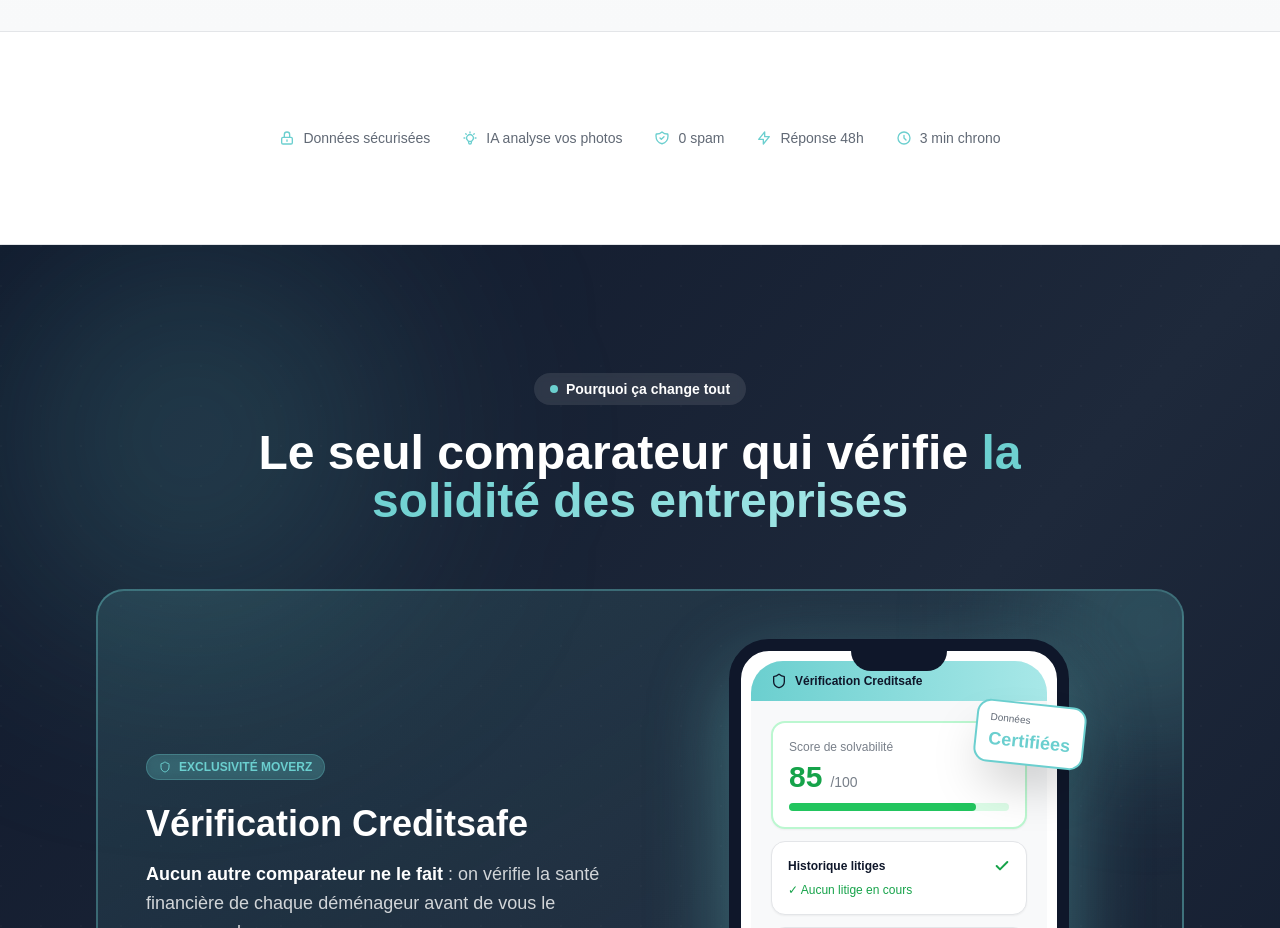
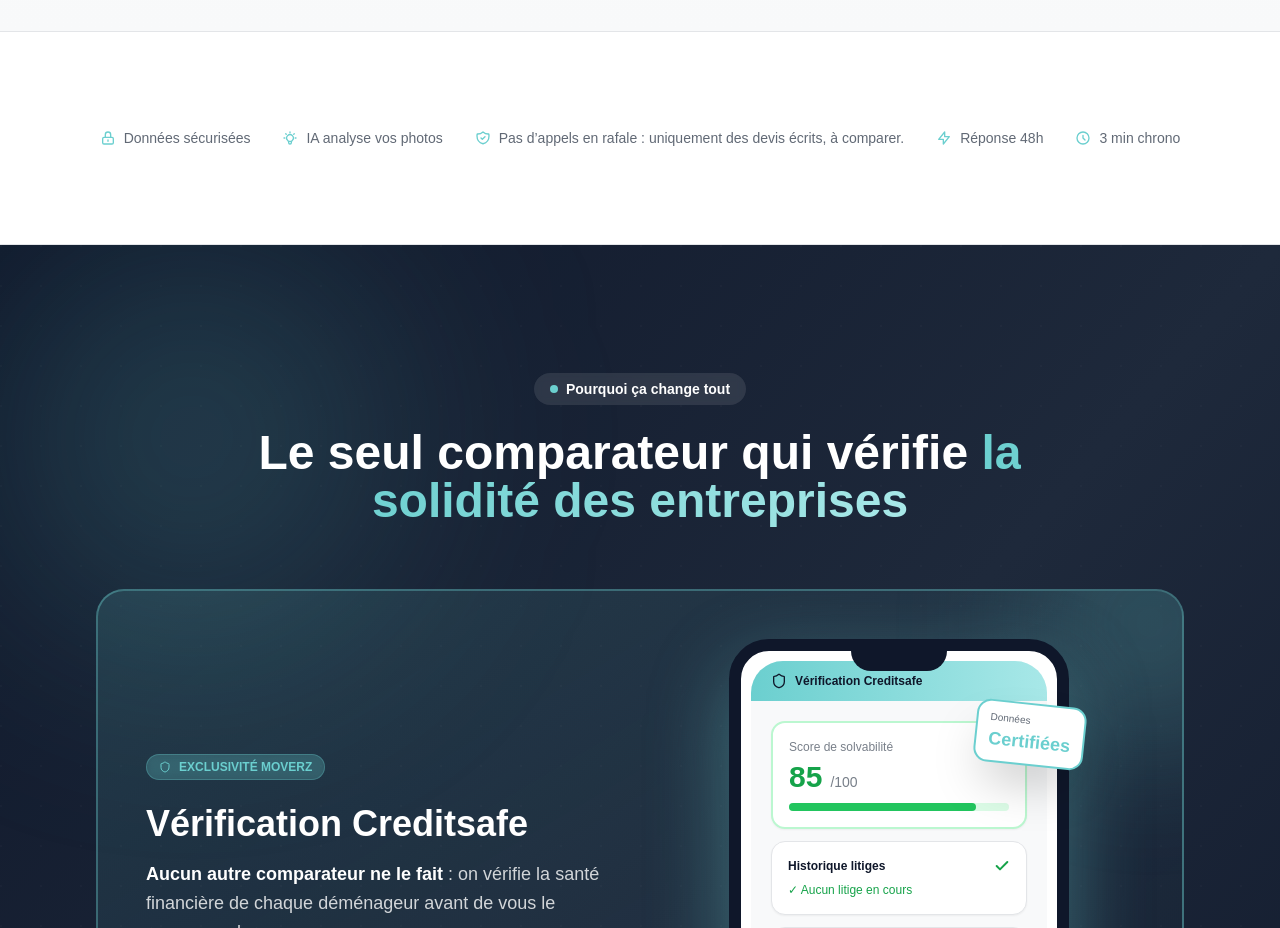
Before and after one commit to gdetaisne/moverz-fr, a Next.js app: page / in a window 1280 px wide. Shown: the part 3920-4848 px from the top of the page. Built offline with nearby package versions, Linux system fonts and the light colour scheme; a web font is replaced by a local one.

Commit message:
Replace '0 spam' trust signal with no-calls copy

```diff
--- a/components/TrustSignals.tsx
+++ b/components/TrustSignals.tsx
@@ -26,7 +26,7 @@ export default function TrustSignals() {
           <path strokeLinecap="round" strokeLinejoin="round" d="M9 12l2 2 4-4m5.618-4.016A11.955 11.955 0 0112 2.944a11.955 11.955 0 01-8.618 3.04A12.02 12.02 0 003 9c0 5.591 3.824 10.29 9 11.622 5.176-1.332 9-6.03 9-11.622 0-1.042-.133-2.052-.382-3.016z" />
         </svg>
       ),
-      text: "0 spam",
+      text: "Pas d’appels en rafale : uniquement des devis écrits, à comparer.",
     },
     {
       icon: (
```
